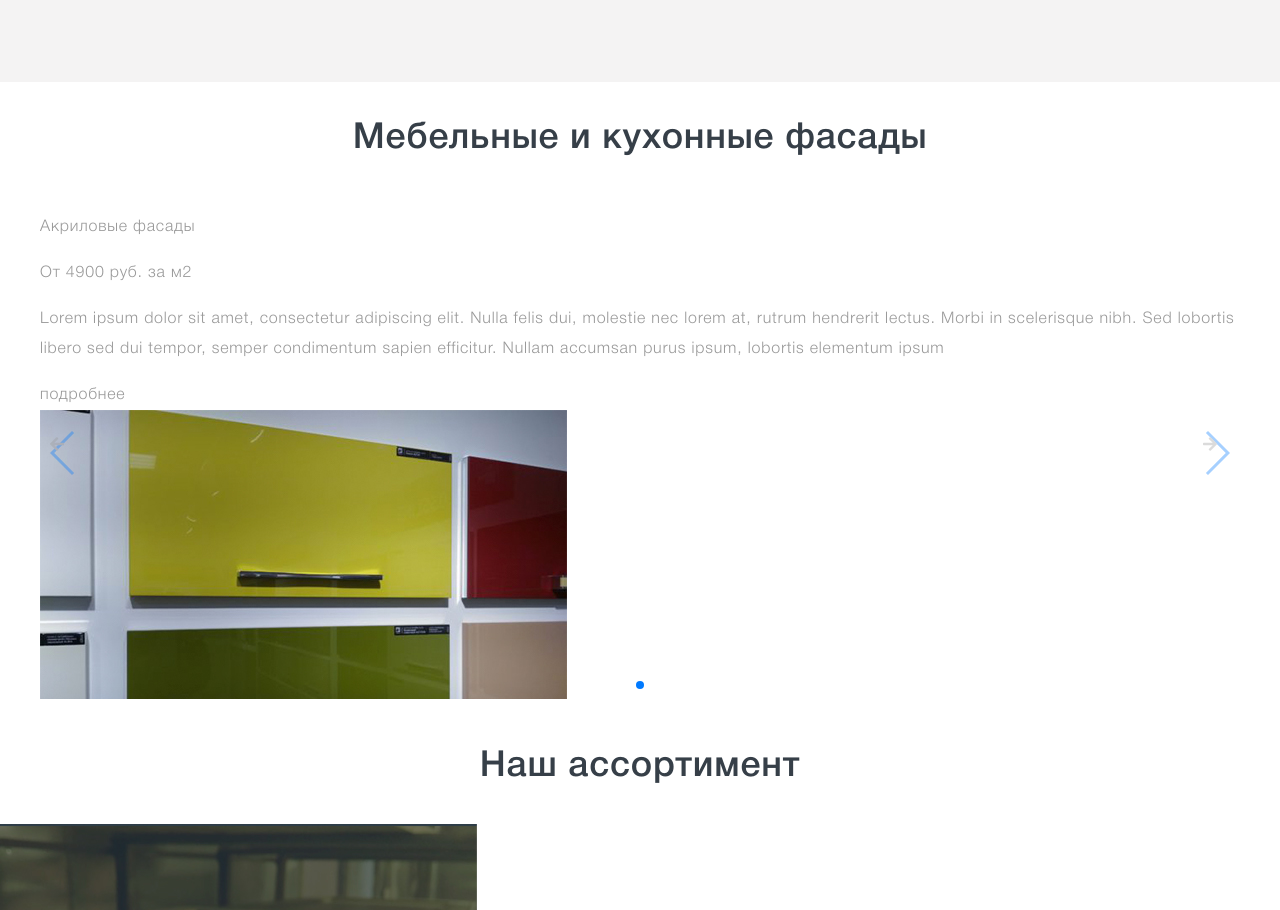
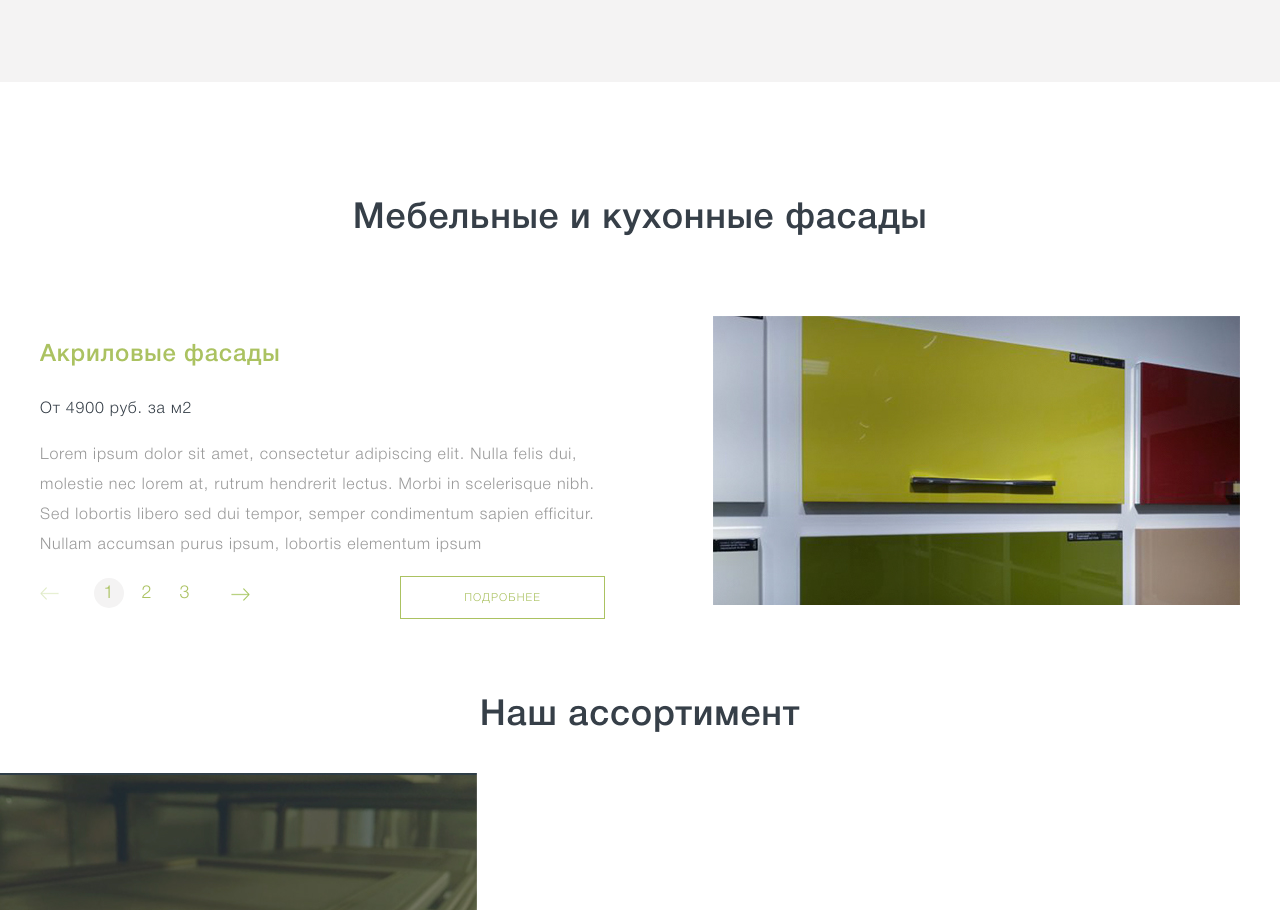
Before and after one commit to Verta-master/fasades, a plain HTML site: page index.html in a window 1280 px wide. Shown: the part 1161-2071 px from the top of the page. Drawn offline with nearby package versions, Linux system fonts and the light colour scheme.

Commit message:
Update 2018-05-16T08:49:09.650Z

```diff
--- a/css/style.css
+++ b/css/style.css
@@ -797,6 +797,7 @@ a.header__link:active {
 .features {
   padding-top: 80px;
   padding-bottom: 85px;
+  color: #363f48;
   background-color: #f4f3f3;
 }
 .features__list {
@@ -825,3 +826,107 @@ a.header__link:active {
   font-weight: 500;
   letter-spacing: 0.05em;
 }
+.info {
+  padding-top: 80px;
+  padding-bottom: 40px;
+}
+.info__slider {
+  width: 100%;
+  margin-top: 70px;
+}
+.info__slide {
+  -webkit-box-sizing: border-box;
+          box-sizing: border-box;
+  display: -webkit-box;
+  display: -ms-flexbox;
+  display: flex;
+  -webkit-box-pack: justify;
+      -ms-flex-pack: justify;
+          justify-content: space-between;
+  -webkit-box-align: start;
+      -ms-flex-align: start;
+          align-items: flex-start;
+}
+.info__text {
+  width: 50%;
+  padding-right: 35px;
+}
+.info__text span {
+  color: #363f48;
+}
+.info__title {
+  color: #abc261;
+  font-weight: 500;
+  font-size: 24px;
+}
+.info__btn {
+  margin-left: auto;
+}
+.info__pagination {
+  text-align: left;
+  margin-left: 50px;
+  bottom: 20px;
+  max-width: 130px;
+}
+.info__pagination .swiper-pagination-bullet {
+  width: 30px;
+  height: 30px;
+  text-align: center;
+  line-height: 30px;
+  font-size: 18px;
+  color: #abc261;
+  opacity: 1;
+  border-radius: 50%;
+  background-color: rgba(0, 0, 0, 0);
+  outline: none;
+}
+.info__pagination .swiper-pagination-bullet-active {
+  background-color: #f4f3f3;
+}
+.info__next,
+.info__prev {
+  width: 20px;
+  height: 30px;
+  bottom: 10px;
+  top: auto;
+  background-image: url(../img/icon-next.png);
+  background-size: 19px 13px;
+  background-position: center;
+  outline: none;
+}
+.info__prev {
+  left: 0;
+  -webkit-transform: rotate(180deg);
+          transform: rotate(180deg);
+}
+.info__next {
+  left: 190px;
+  right: auto;
+}
+.btn {
+  width: 205px;
+  height: 43px;
+  display: -webkit-box;
+  display: -ms-flexbox;
+  display: flex;
+  -webkit-box-pack: center;
+      -ms-flex-pack: center;
+          justify-content: center;
+  -webkit-box-align: center;
+      -ms-flex-align: center;
+          align-items: center;
+  font-size: 11px;
+  color: #abc261;
+  letter-spacing: 0.1em;
+  text-transform: uppercase;
+  border: 1px solid #abc261;
+  -webkit-transition: ease-out 0.3s;
+  transition: ease-out 0.3s;
+}
+.btn:hover,
+.btn:active {
+  color: #363f48;
+  background-color: #abc261;
+  -webkit-transition: ease-out 0.3s;
+  transition: ease-out 0.3s;
+}
--- a/index.html
+++ b/index.html
@@ -149,10 +149,28 @@
             </div>
             <img src="img/img-1.jpg" alt="Акриловые фасады" width="527" height="289">
           </li>
+          <li class="swiper-slide info__slide">
+            <div class="info__text">
+              <p class="info__title">Акриловые фасады</p>
+              <span>От 4900 руб. за м2</span>
+              <p>Lorem ipsum dolor sit amet, consectetur adipiscing elit. Nulla felis dui, molestie nec lorem at, rutrum hendrerit lectus. Morbi in scelerisque nibh. Sed lobortis libero sed dui tempor, semper condimentum sapien efficitur. Nullam accumsan purus ipsum, lobortis elementum ipsum</p>
+              <a href="#" class="btn info__btn">подробнее</a>
+            </div>
+            <img src="img/img-1.jpg" alt="Акриловые фасады" width="527" height="289">
+          </li>
+          <li class="swiper-slide info__slide">
+            <div class="info__text">
+              <p class="info__title">Акриловые фасады</p>
+              <span>От 4900 руб. за м2</span>
+              <p>Lorem ipsum dolor sit amet, consectetur adipiscing elit. Nulla felis dui, molestie nec lorem at, rutrum hendrerit lectus. Morbi in scelerisque nibh. Sed lobortis libero sed dui tempor, semper condimentum sapien efficitur. Nullam accumsan purus ipsum, lobortis elementum ipsum</p>
+              <a href="#" class="btn info__btn">подробнее</a>
+            </div>
+            <img src="img/img-1.jpg" alt="Акриловые фасады" width="527" height="289">
+          </li>
         </ul>
         <div class="swiper-pagination info__pagination"></div>
-        <div class="swiper-button-prev info__prev"><i class="fas fa-arrow-left"></i></div>
-        <div class="swiper-button-next info__next"><i class="fas fa-arrow-right"></i></div>
+        <div class="swiper-button-prev info__prev"></div>
+        <div class="swiper-button-next info__next"></div>
       </div>
     </section>
 
@@ -292,6 +310,9 @@
       pagination: {
         el: '.info__pagination',
         clickable: true,
+        renderBullet: function (index, className) {
+          return '<span class="' + className + '">' + (index + 1) + '</span>';
+        },
       },
       navigation: {
         nextEl: '.info__next',
```
Also changed, not shown: css/style.min.css.
